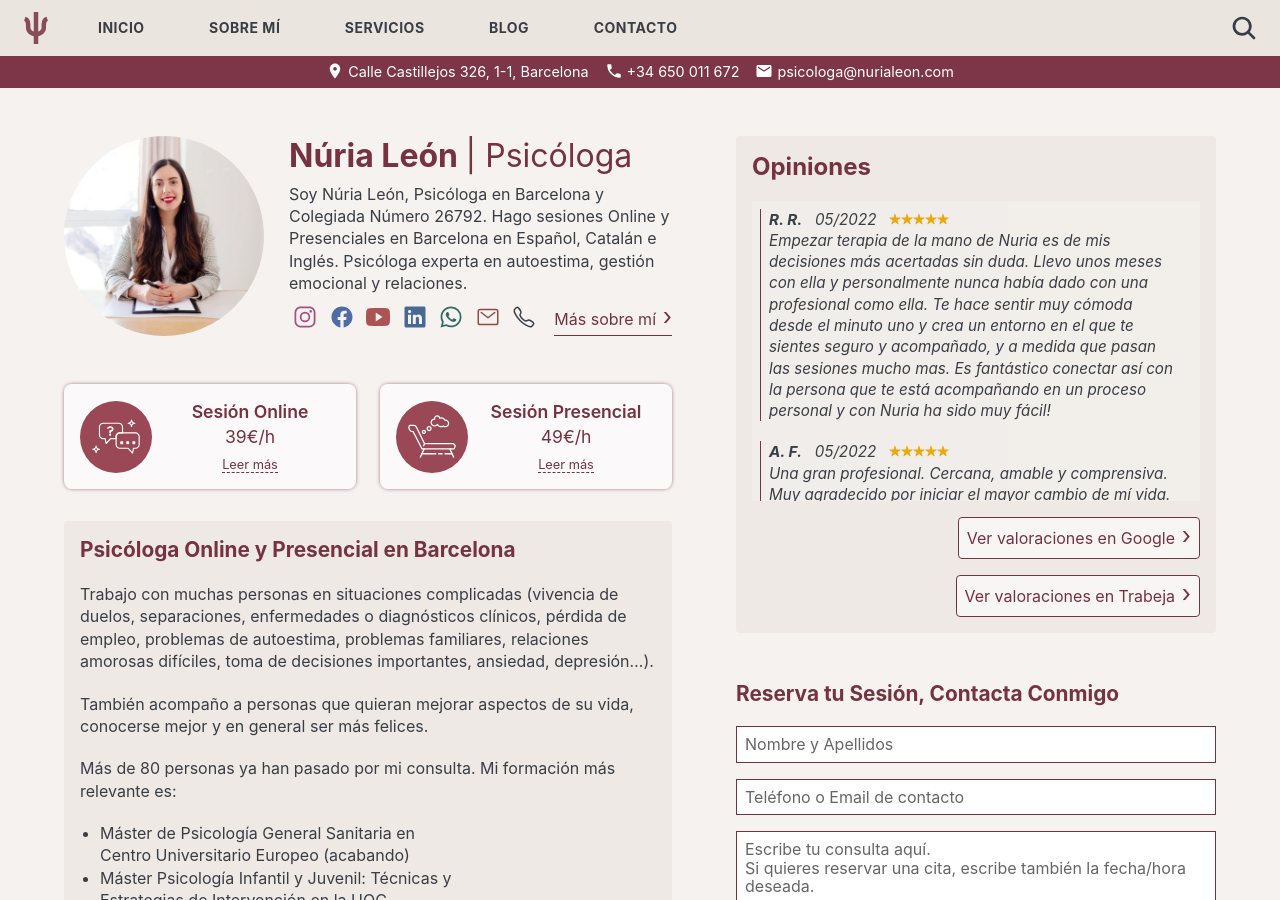
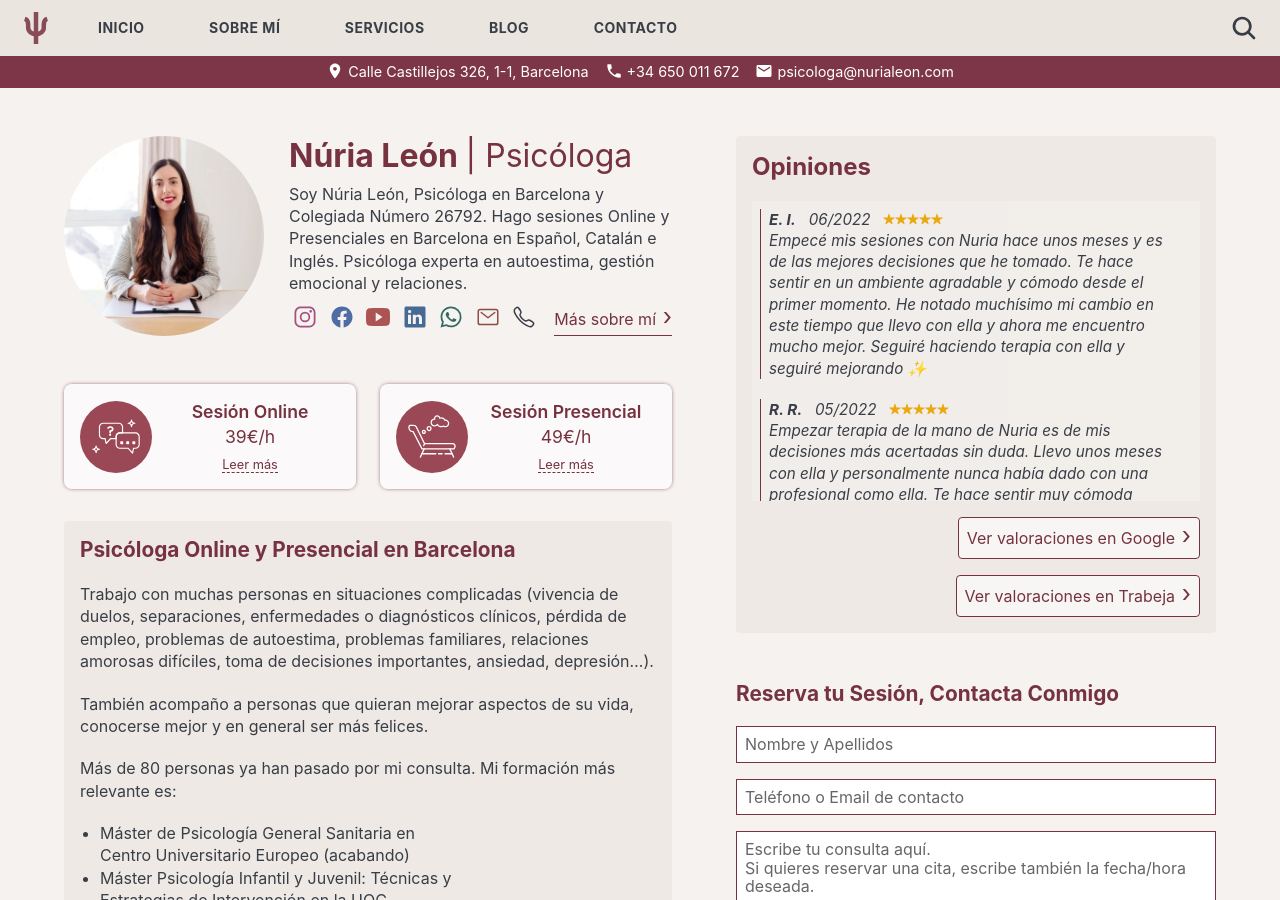
Before and after one commit to nurialeonsallent/nurialeon.com, a Jekyll site: the page built from index.html, in a window 1280 px wide and 900 px high. Built offline with Jekyll 4.4.1, drawn with Linux system fonts in a browser that asks for light colours.

Commit message:
Update reviews.yml

```diff
--- a/_data/reviews.yml
+++ b/_data/reviews.yml
@@ -1,3 +1,8 @@
+- name: E. I.
+  score: 5
+  date: 06/2022
+  text: Empecé mis sesiones con Nuria hace unos meses y es de las mejores decisiones que he tomado. Te hace sentir en un ambiente agradable y cómodo desde el primer momento. He notado muchísimo mi cambio en este tiempo que llevo con ella y ahora me encuentro mucho mejor. Seguiré haciendo terapia con ella y seguiré mejorando ✨
+
 - name: R. R.
   score: 5
   date: 05/2022
```
